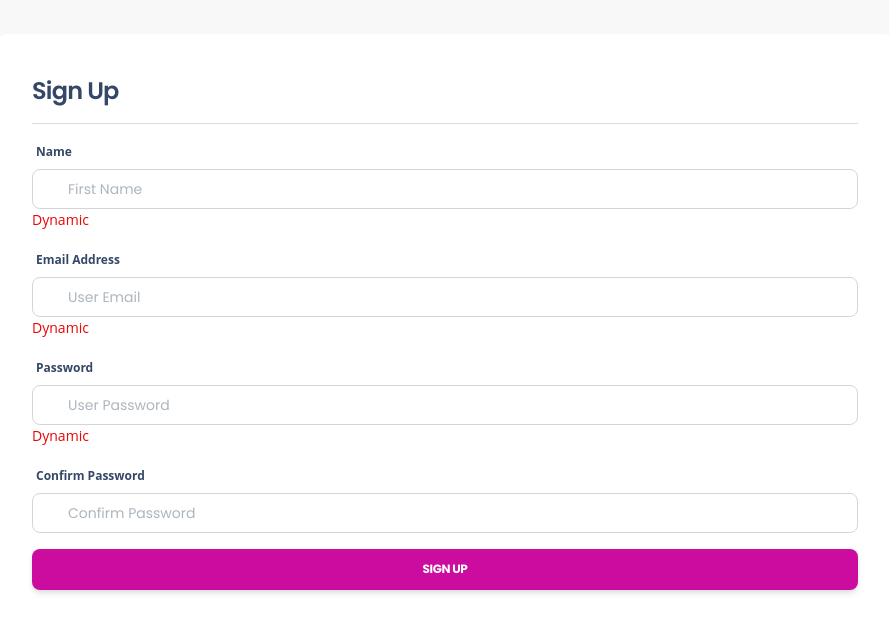
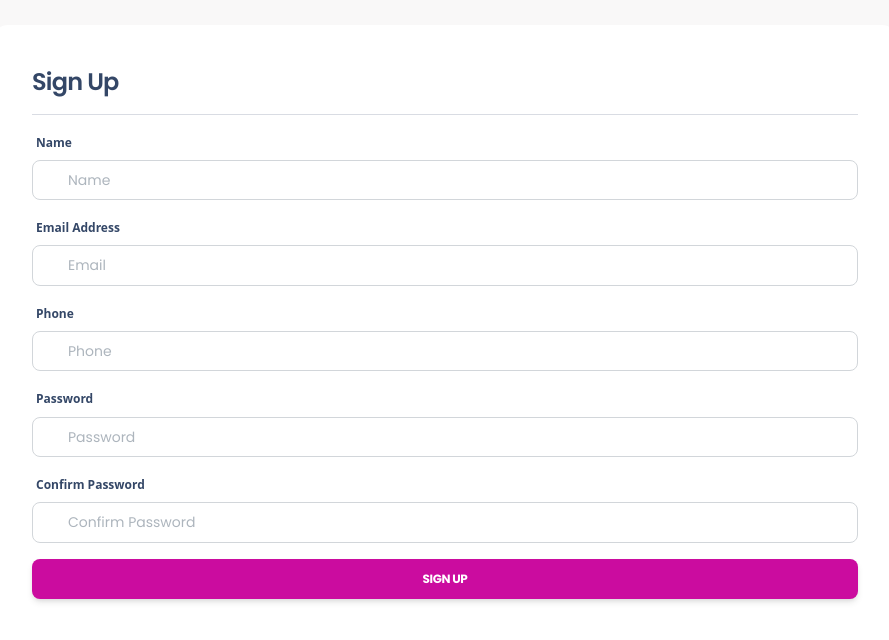
Before and after one commit to hossainsunnymd/react_pos_frontend, a React (Vite) app: page /signup in a window 1280 px wide. Shown: the top 640 px of the page, without its empty margins (195-1084 px from the left). Built offline with nearby package versions, Linux system fonts and the light colour scheme.

Commit message:
complete login and registration

```diff
--- a/package.json
+++ b/package.json
@@ -14,7 +14,8 @@
     "react": "^19.3.1",
     "react-dom": "^19.3.1",
     "react-redux": "^9.3.1",
-    "react-router-dom": "^7.18.5"
+    "react-router-dom": "^7.18.5",
+    "react-toastify": "^11.2.0"
   },
   "devDependencies": {
     "@eslint/js": "^10.0.1",
--- /dev/null
+++ b/src/components/layouts/PanelLayout.jsx
@@ -0,0 +1,58 @@
+import { NavLink } from "react-router-dom";
+
+const PanelLayout = ({ children }) => {
+  return (
+    <>
+      <nav className="navbar navbar-expand-lg navbar-light bg-light fixed-top px-3 shadow-sm">
+        <div className="container-fluid">
+          <a href="#" className="navbar-brand d-flex align-items-center">
+            <i className="bi bi-list h4 m-0"></i>
+            <img
+              src="https://cdn-icons-png.flaticon.com/256/906/906334.png"
+              className="nav-logo mx-2"
+              alt="logo"
+            />
+          </a>
+          <div className="d-flex align-items-center">
+            <div className="user-dropdown">
+              <img
+                src="https://t3.ftcdn.net/jpg/02/00/90/24/360_F_200902415_G4eZ9Ok3Ypd4SZZKjc8nqJyFVp1eOD6V.jpg"
+                alt="User"
+                className="icon-nav-img"
+              />
+              <div className="user-dropdown-content p-3">
+                <div className="text-center">
+                  <img
+                    src="https://t3.ftcdn.net/jpg/02/00/90/24/360_F_200902415_G4eZ9Ok3Ypd4SZZKjc8nqJyFVp1eOD6V.jpg"
+                    className="icon-nav-img mb-2"
+                    alt=""
+                  />
+                  <h6>User Name</h6>
+                  <hr className="p-0" />
+                </div>
+                <a href="/profile" className="side-bar-item">
+                  <i className="bi bi-person side-bar-item-icon"></i>
+                  <span className="side-bar-item-caption">Profile</span>
+                </a>
+                <span className="side-bar-item">
+                  <i className="bi bi-box-arrow-right side-bar-item-icon"></i>
+                  <span className="side-bar-item-caption">Logout</span>
+                </span>
+              </div>
+            </div>
+          </div>
+        </div>
+      </nav>
+
+      <div className="side-nav-open">
+        <NavLink to="/dashboard" className="side-bar-item mt-2">
+          <i className="bi bi-speedometer2 side-bar-item-icon"></i>
+          <span>Dashboard</span>
+        </NavLink>
+      </div>
+      {children}
+    </>
+  );
+};
+
+export default PanelLayout;
--- /dev/null
+++ b/src/pages/DashboardPage.jsx
@@ -0,0 +1,15 @@
+import styles from "../styles/dashboard.module.css";
+import PanelLayout from "../components/layouts/PanelLayout";
+
+const DashboardPage = () => {
+  return (
+    <PanelLayout>
+      <div className={styles.content}>
+        <h3>Dashboard Content Area</h3>
+        <p>This section will display your dashboard content.</p>
+      </div>
+    </PanelLayout>
+  );
+};
+
+export default DashboardPage;
--- a/src/pages/LoginPage.jsx
+++ b/src/pages/LoginPage.jsx
@@ -1,14 +1,30 @@
-import { NavLink } from "react-router-dom";
+import { NavLink,useNavigate } from "react-router-dom";
+import { ToastContainer, toast } from "react-toastify";
 import { useState } from "react";
 
 const LoginPage = () => {
+
+  const navigate = useNavigate();
+  const successNotify = (msg) => {
+    toast.success(msg, {
+      closeButton: true,
+      className: "border border-green-500 rounded-lg",
+    });
+  };
+
+  const errorNotify = (msg) => {
+    toast.error(msg, {
+      closeButton: true,
+      className: "border border-red-500 rounded-lg",
+    });
+  };
+
   const [formData, setFormData] = useState({
     email: "",
     password: "",
   });
 
   const [errors, setErrors] = useState({});
-  const [error, setError] = useState("");
 
   const handleFormInput = (e) => {
     const { name, value } = e.target;
@@ -17,27 +33,18 @@ const LoginPage = () => {
       ...formData,
       [name]: value,
     });
-
-    setErrors((prev) => ({
-      ...prev,
-      [name]: "",
-    }));
-
-    setError("");
   };
 
   const submitForm = async (e) => {
+
     e.preventDefault();
-
-    setErrors({});
-    setError("");
-
     try {
       const response = await fetch("http://127.0.0.1:8000/api/login", {
         method: "POST",
         headers: {
           "Content-Type": "application/json",
           Accept: "application/json",
+
         },
         body: JSON.stringify(formData),
       });
@@ -46,22 +53,25 @@ const LoginPage = () => {
 
       if (!response.ok) {
         if (response.status === 422) {
-          setErrors(res.errors || {});
+          setErrors(res.errors || []);
         } else {
-          setError(res.message || "Something went wrong!");
+          errorNotify(res.message);
         }
 
         return;
       }
 
       if (res.status === true) {
-        console.log("Login successful", res.data);
+        successNotify(res.message);
+        localStorage.setItem("token", res.data.token);
+        localStorage.setItem("authUser", JSON.stringify(res.data.user));
+        navigate("/dashboard");
       } else {
-        setError(res.message || "Login failed");
+        errorNotify(res.message);
       }
     } catch (err) {
       console.error(err);
-      setError("Server connection failed!");
+      errorNotify(err);
     }
   };
 
@@ -104,9 +114,6 @@ const LoginPage = () => {
                 )}
 
                 <br />
-
-                {error && <div className="alert alert-danger">{error}</div>}
-
                 <button className="btn w-100 btn-primary">Login</button>
               </form>
 
@@ -119,6 +126,7 @@ const LoginPage = () => {
           </div>
         </div>
       </div>
+      <ToastContainer />
     </div>
   );
 };
--- a/src/pages/SignupPage.jsx
+++ b/src/pages/SignupPage.jsx
@@ -1,4 +1,83 @@
+import { useState } from "react";
+import { useNavigate } from "react-router-dom";
+import { ToastContainer, toast } from "react-toastify";
+
 const SignupPage = () => {
+  const successNotify = (msg) => {
+    toast.success(msg, {
+      closeButton: true,
+      className: "border border-green-500 rounded-lg",
+    });
+  };
+
+  const errorNotify = (msg) => {
+    toast.error(msg, {
+      closeButton: true,
+      className: "border border-red-500 rounded-lg",
+    });
+  };
+
+  const navigate = useNavigate();
+
+  const [formData, setFormData] = useState({
+    name: "",
+    email: "",
+    phone: "",
+    password: "",
+    password_confirmation: "",
+  });
+
+  const [errors, setErrors] = useState([]);
+
+  const handleForm = (e) => {
+    const { name, value } = e.target;
+    setFormData({
+      ...formData,
+      [name]: value,
+    });
+  };
+
+  const submitForm = async (e) => {
+    const token = localStorage.getItem("token");
+
+    e.preventDefault();
+
+    try {
+      const response = await fetch("http://127.0.0.1:8000/api/signup", {
+        method: "POST",
+        headers: {
+          "Content-Type": "application/json",
+          Accept: "application/json",
+          Authorization: `Bearer ${token}`,
+        },
+        body: JSON.stringify(formData),
+      });
+
+      const res = await response.json();
+
+      if (!response.ok) {
+        if (response.status === 422) {
+          setErrors(res.errors || []);
+        } else {
+          errorNotify(res.message);
+        }
+
+        return;
+      }
+
+      if (res.status === true) {
+        successNotify(res.message);
+        localStorage.setItem("token", res.data.token);
+        localStorage.setItem("authUser", JSON.stringify(res.data.user));
+        setTimeout(() => {
+          navigate("/dashboard");
+        }, 1000);
+      }
+    } catch (err) {
+      errorNotify(err.message);
+    }
+  };
+
   return (
     <>
       <div className="container">
@@ -8,46 +87,75 @@ const SignupPage = () => {
               <div className="card-body">
                 <h4>Sign Up</h4>
                 <hr />
-                <form>
+                <form onSubmit={submitForm}>
                   <div className="mb-3">
                     <label>Name</label>
                     <input
-                      v-model="name"
-                      placeholder="First Name"
+                      placeholder="Name"
                       className="form-control"
+                      name="name"
+                      value={formData.name}
+                      onChange={handleForm}
                     />
-                    <div className="text-danger">Dynamic</div>
+                    {errors.name && (
+                      <div className="text-danger">{errors.name}</div>
+                    )}
                   </div>
 
                   <div className="mb-3">
                     <label>Email Address</label>
                     <input
-                      v-model="email"
-                      placeholder="User Email"
+                      placeholder="Email"
                       type="email"
                       className="form-control"
+                      name="email"
+                      value={formData.email}
+                      onChange={handleForm}
                     />
-                    <div className="text-danger">Dynamic</div>
+                    {errors.email && (
+                      <div className="text-danger">{errors.email}</div>
+                    )}
+                  </div>
+
+                  <div className="mb-3">
+                    <label>Phone</label>
+                    <input
+                      placeholder="Phone"
+                      type="text"
+                      name="phone"
+                      className="form-control"
+                      value={formData.phone}
+                      onChange={handleForm}
+                    />
+                    {errors.phone && (
+                      <div className="text-danger">{errors.phone}</div>
+                    )}
                   </div>
 
                   <div className="mb-3">
                     <label>Password</label>
                     <input
-                      v-model="password"
-                      placeholder="User Password"
+                      placeholder="Password"
                       type="password"
+                      name="password"
                       className="form-control"
+                      value={formData.password}
+                      onChange={handleForm}
                     />
-                    <div className="text-danger">Dynamic</div>
+                    {errors.password && (
+                      <div className="text-danger">{errors.password}</div>
+                    )}
                   </div>
 
                   <div className="mb-3">
                     <label>Confirm Password</label>
                     <input
-                      v-model="password_confirm"
                       placeholder="Confirm Password"
                       type="password"
                       className="form-control"
+                      name="password_confirmation"
+                      value={formData.password_confirmation}
+                      onChange={handleForm}
                     />
                   </div>
 
@@ -60,6 +168,7 @@ const SignupPage = () => {
           </div>
         </div>
       </div>
+      <ToastContainer />
     </>
   );
 };
--- a/src/routes/AppRoutes.jsx
+++ b/src/routes/AppRoutes.jsx
@@ -1,6 +1,9 @@
 import {Routes, Route} from 'react-router-dom'
+import ProtectedRoute from './ProtectedRoute'
 import LoginPage from '@/pages/LoginPage'
 import SignupPage from '@/pages/SignupPage'
+import Dashboard from '@/pages/DashboardPage'
+
 
 const AppRoutes = () => {
     return (
@@ -8,6 +11,9 @@ const AppRoutes = () => {
              <Routes>
                 <Route path="/" element={<LoginPage/>} />
                 <Route path="/signup" element={<SignupPage/>} />
+                <Route element={<ProtectedRoute/>}>
+                    <Route path="/dashboard" element={<Dashboard/>} />
+                </Route>
              </Routes>
         </div>
     );
--- /dev/null
+++ b/src/routes/ProtectedRoute.jsx
@@ -0,0 +1,8 @@
+import { Navigate,Outlet } from "react-router-dom";
+
+const ProtectedRoute = () => {
+        const auth = localStorage.getItem('authUser');
+        return auth ? <Outlet /> : <Navigate to="/" replace/>;
+    };
+
+export default ProtectedRoute;
--- /dev/null
+++ b/src/styles/dashboard.module.css
@@ -0,0 +1,53 @@
+.side-nav-open {
+  width: 250px;
+  height: 100vh;
+  background: #f8f9fa;
+  position: fixed;
+  /* top: 56px; */
+  left: 0;
+  overflow-y: auto;
+}
+.content {
+  margin-left: 250px;
+  margin-top: 56px;
+  padding: 20px;
+}
+.side-bar-item {
+  display: flex;
+  align-items: center;
+  padding: 10px 20px;
+  color: #333;
+  text-decoration: none;
+}
+.side-bar-item:hover,
+.side-bar-item-active {
+  background-color: #e9ecef;
+  font-weight: bold;
+}
+.side-bar-item-icon {
+  margin-right: 10px;
+}
+.user-dropdown {
+  position: relative;
+}
+.user-dropdown-content {
+  display: none;
+  position: absolute;
+  right: 0;
+  background-color: white;
+  min-width: 200px;
+  border: 1px solid #ddd;
+  box-shadow: 0 2px 10px rgba(0, 0, 0, 0.1);
+  z-index: 1000;
+}
+.user-dropdown:hover .user-dropdown-content {
+  display: block;
+}
+.icon-nav-img {
+  width: 35px;
+  height: 35px;
+  border-radius: 50%;
+}
+.nav-logo {
+  height: 35px;
+}
```
Also changed, not shown: 1 other file (tests, documents, lock files or other folders).
